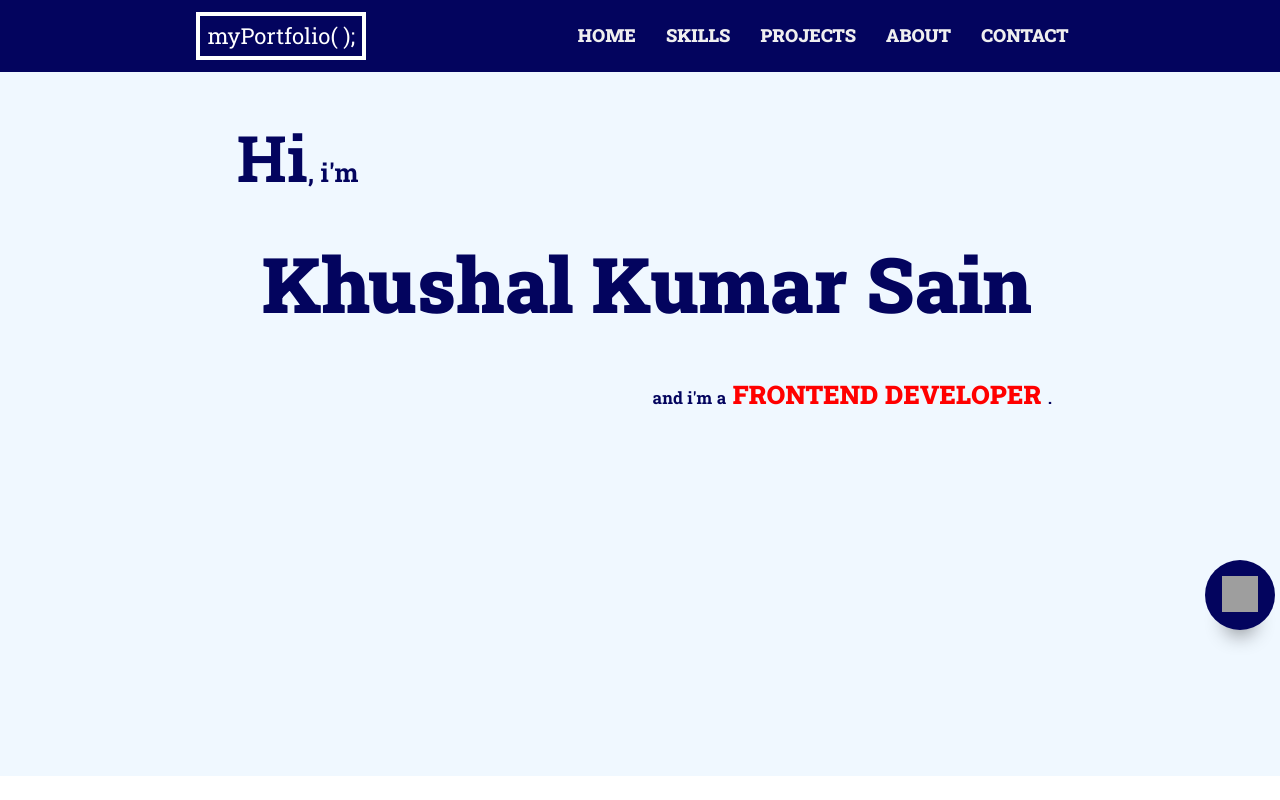
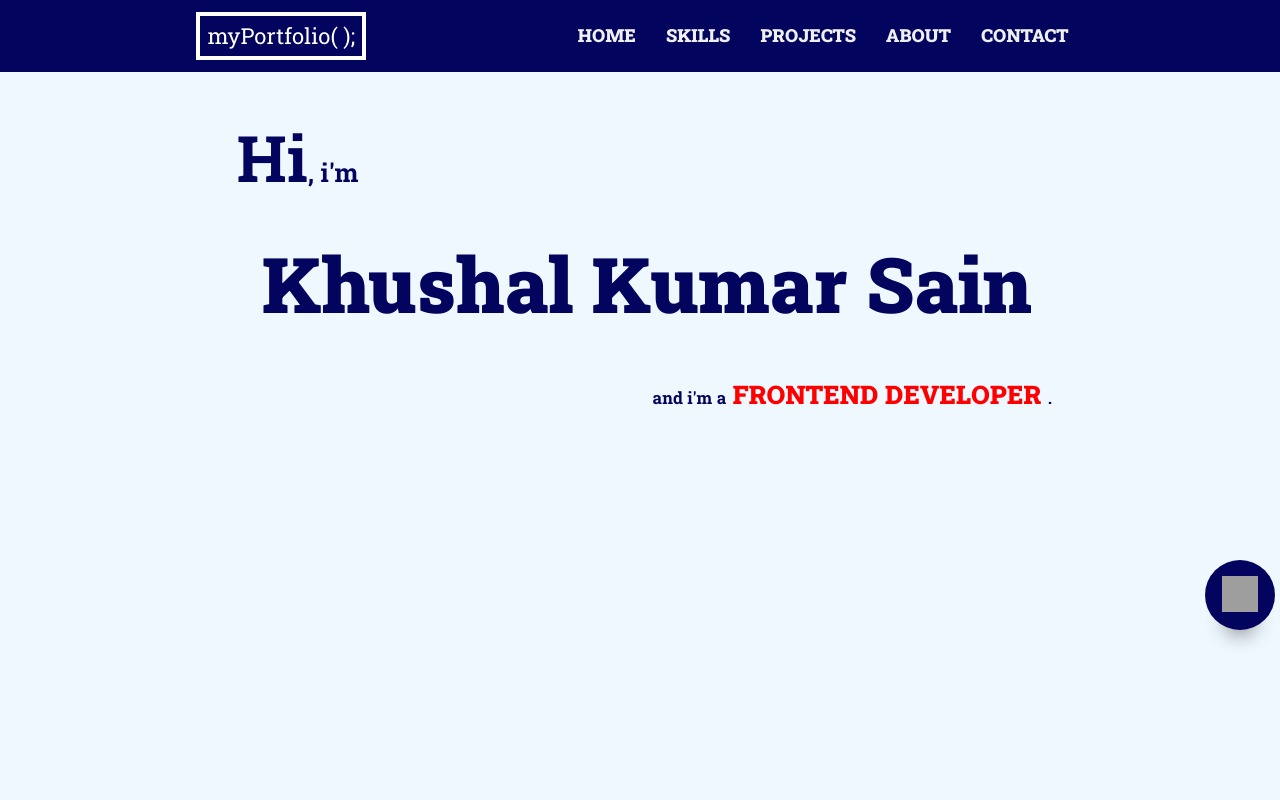
Before and after one commit to khushal-1704/portfolio, a Next.js app: page / in a window 1280 px wide. Built offline with nearby package versions, Linux system fonts and the light colour scheme; grey boxes are pictures that could not be loaded; a web font is replaced by a local one.

Commit message:
View height Set

```diff
--- a/styles/Home.module.css
+++ b/styles/Home.module.css
@@ -1,5 +1,5 @@
 .container {
-  min-height: 88vh;
+  min-height: 91vh;
   /* background-color: #e0ece4; */
   /* background-color: #a9abfc; */
   background-color: aliceblue;
```
